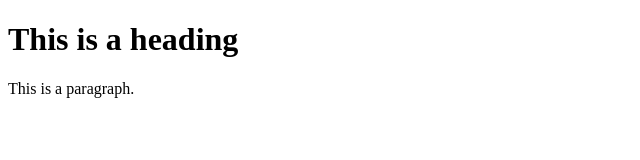
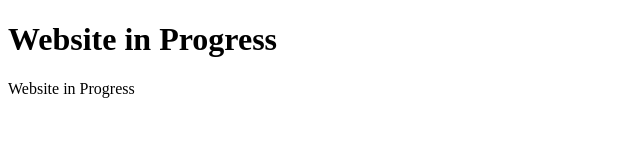
Before and after one commit to quinnsgasworks/qgw.github.io, a plain HTML site: page index.html in a window 1280 px wide. Shown: the whole page, without its empty margins (0-640 px from the left). Drawn offline with Linux system fonts and the light colour scheme.

Commit message:
Update index.html

```diff
--- a/index.html
+++ b/index.html
@@ -3,8 +3,8 @@
 <title>Quinn's Gas Works</title>
 <body>
 
-<h1>This is a heading</h1>
-<p>This is a paragraph.</p>
+<h1>Website in Progress</h1>
+<p>Website in Progress</p>
 
 </body>
 </html>
```
